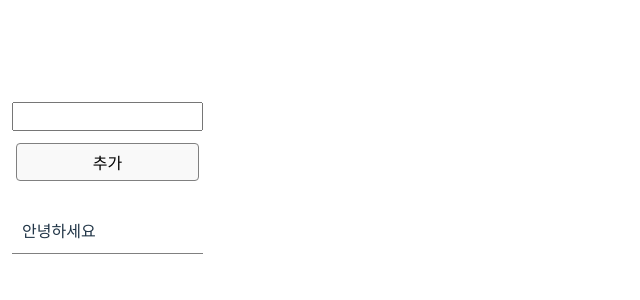
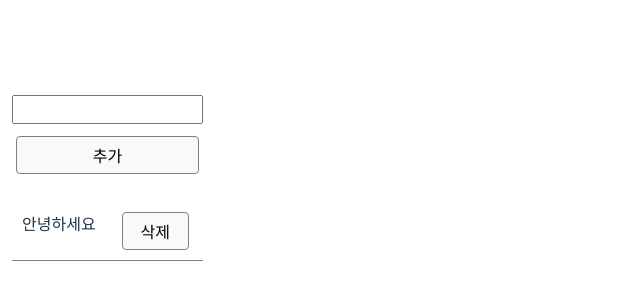
Before and after one commit to quartzs2/oz_todo, a React (Vite) app: page / in a window 1280 px wide. Shown: the part 214-514 px from the top of the page, without its empty margins (0-640 px from the left). Built offline with nearby package versions, Linux system fonts and the light colour scheme.

Commit message:
1차 수정

```diff
--- a/src/App.jsx
+++ b/src/App.jsx
@@ -1,4 +1,4 @@
-import { useState } from "react";
+import { useRef, useState } from "react";
 import "./App.css";
 
 function App() {
@@ -8,17 +8,54 @@ function App() {
       content: "안녕하세요",
     },
   ]);
+
   return (
     <>
-      <input />
-      <button>추가</button>
-      <ul>
-        {todo.map((el) => (
-          <li key={el.id}>{el.content}</li>
-        ))}
-      </ul>
+      <TodoInput setTodo={setTodo} />
+      <TodoList todo={todo} setTodo={setTodo} />
     </>
   );
 }
 
+const TodoInput = ({ setTodo }) => {
+  const inputRef = useRef(null);
+  const addTodo = () => {
+    const newTodo = {
+      id: Number(new Date()),
+      content: inputRef.current.value,
+    };
+    setTodo((prev) => [...prev, newTodo]);
+  };
+  return (
+    <>
+      <input ref={inputRef} />
+      <button onClick={addTodo}>추가</button>
+    </>
+  );
+};
+
+const TodoList = ({ todo, setTodo }) => {
+  return (
+    <ul>
+      {todo.map((el) => (
+        <Todo todo={el} setTodo={setTodo} />
+      ))}
+    </ul>
+  );
+};
+
+const Todo = ({ todo, setTodo }) => {
+  return (
+    <li key={todo.id}>
+      {todo.content}
+      <button
+        onClick={() => {
+          setTodo((prev) => prev.filter((el) => el.id !== todo.id));
+        }}
+      >
+        삭제
+      </button>
+    </li>
+  );
+};
 export default App;
```
